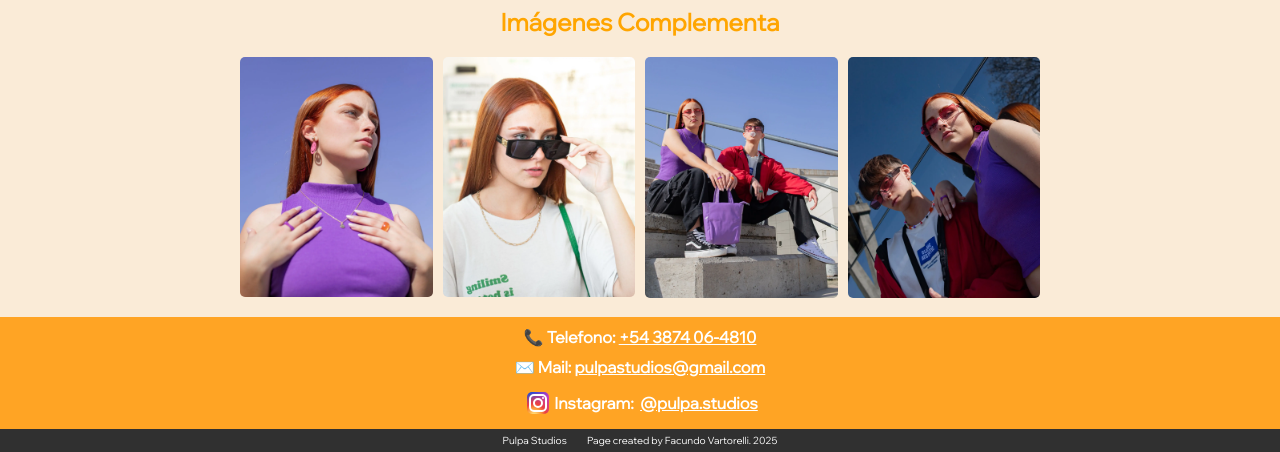
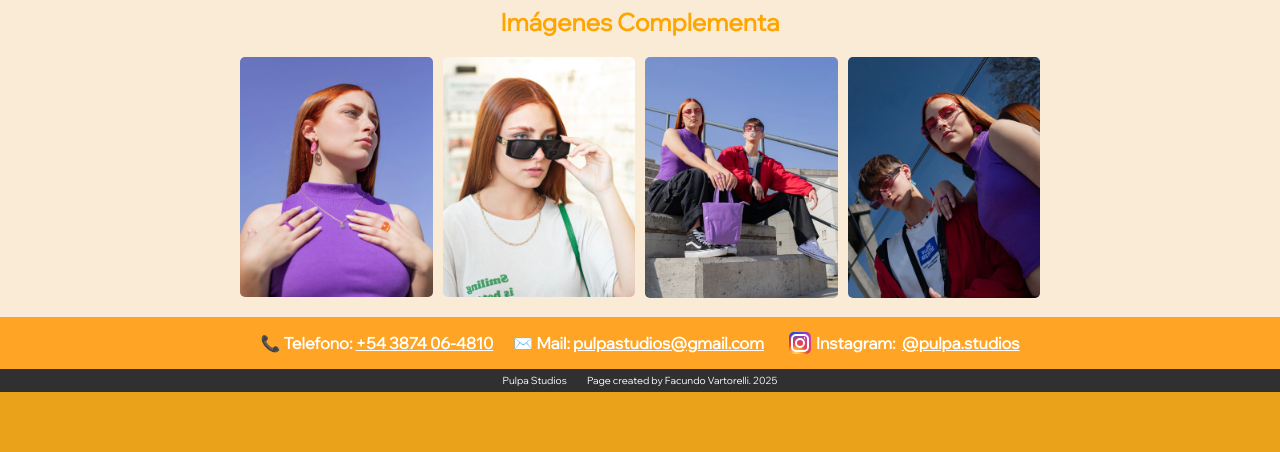
Before and after one commit to vartorelli/pulpa-studios, a website with bundled scripts: page proyect/index.html in a window 1280 px wide. Shown: the part 1131-1583 px from the top of the page. After the commit the page ends 1523 px from the top, so only its background shows below. Built offline with nearby package versions, Linux system fonts and the light colour scheme; a script that the page names is missing.

Commit message:
Correciones footer-contact

```diff
--- a/proyect/index.html
+++ b/proyect/index.html
@@ -1150,7 +1150,7 @@
     <footer>
       <div class="contact">
         <h3>📞 Telefono: <a href="tel: +54 3874 06-4810"> +54 3874 06-4810</a></h3>
-        <h3>✉️ Mail: <a href="mail: pulpastudios@gmail.com">pulpastudios@gmail.com</a></h3>
+        <h3>✉️ Mail: <a href="mailto:pulpastudios@gmail.com">pulpastudios@gmail.com</a></h3>
         <h3 class="contact-instagram">
           <div class="instagram">
             <div class="camera"></div>
--- a/proyect/proyect-style.css
+++ b/proyect/proyect-style.css
@@ -170,7 +170,7 @@ h1 {
 }
 .contact {
   display: flex;
-  flex-direction: column;
+  flex-wrap: wrap;
   align-items: center;
   justify-content: center;
   background-color: #ffa424;
@@ -182,9 +182,8 @@ h1 {
   align-items: center;
 }
 .contact h3 {
-  margin: 5px auto;
+  margin: 5px 10px;
   font-size: 16px;
-  height: fit-content;
 }
 .contact * {
   color: white;
```
Also changed, not shown: index.html (+1 -1 lines).
